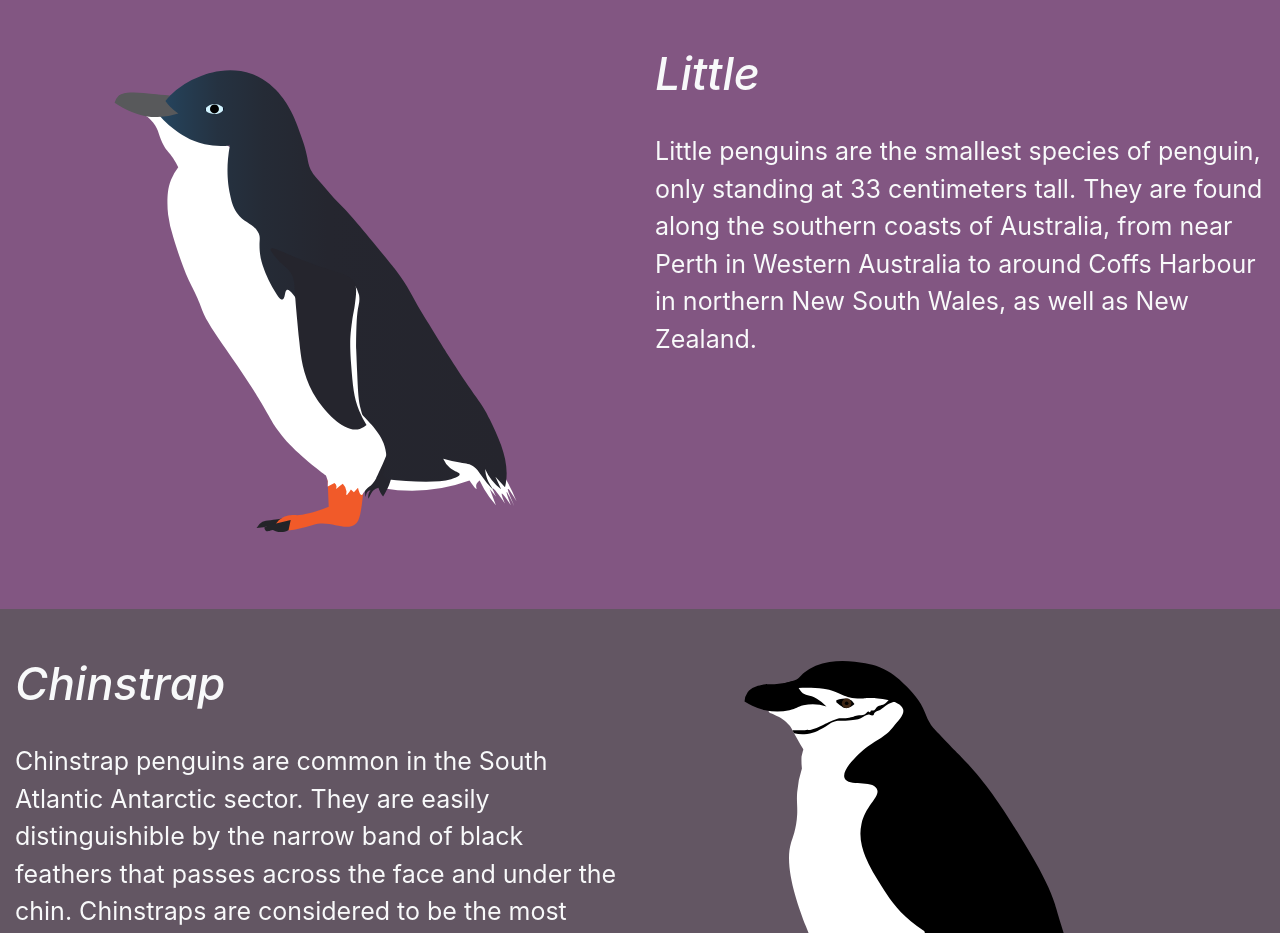
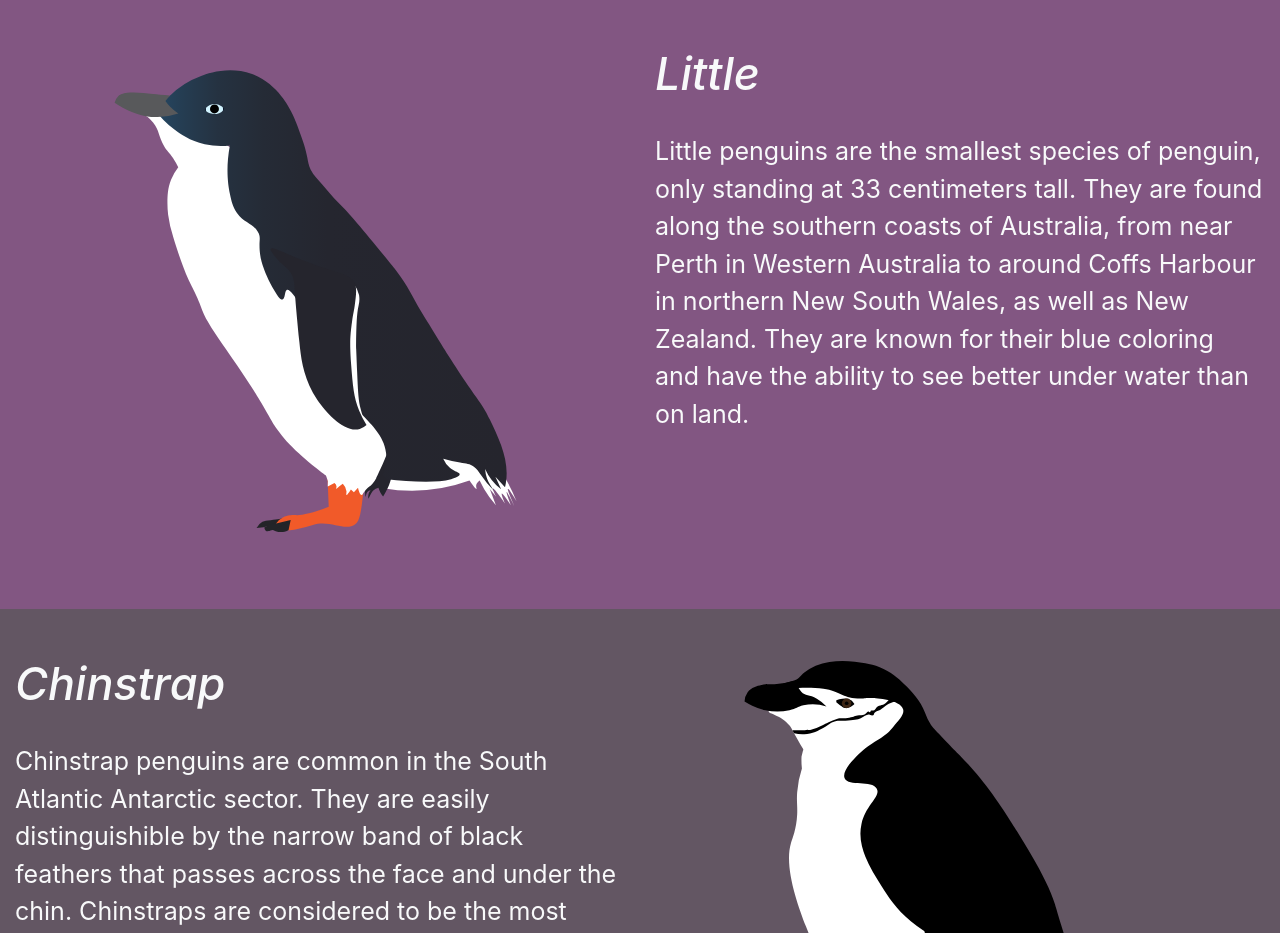
Before and after one commit to jschochet/singleserve, a plain HTML site: page index.html in a window 1280 px wide. Shown: the part 2700-3633 px from the top of the page. Drawn offline with nearby package versions, Linux system fonts and the light colour scheme.

Commit message:
little penguin facts

```diff
--- a/index.html
+++ b/index.html
@@ -85,7 +85,7 @@
 			</div>
 			<div class="col-md-6">
 				<h1 class="text-light font-italic" id="little">Little</h1>
-					<p class="text-light mb-3" id="littleinfo">Little penguins are the smallest species of penguin, only standing at 33 centimeters tall. They are found along the southern coasts of Australia, from near Perth in Western Australia to around Coffs Harbour in northern New South Wales, as well as New Zealand.</p>
+					<p class="text-light mb-3" id="littleinfo">Little penguins are the smallest species of penguin, only standing at 33 centimeters tall. They are found along the southern coasts of Australia, from near Perth in Western Australia to around Coffs Harbour in northern New South Wales, as well as New Zealand. They are known for their blue coloring and have the ability to see better under water than on land.</p>
 			</div>
 		</div>
 
```
